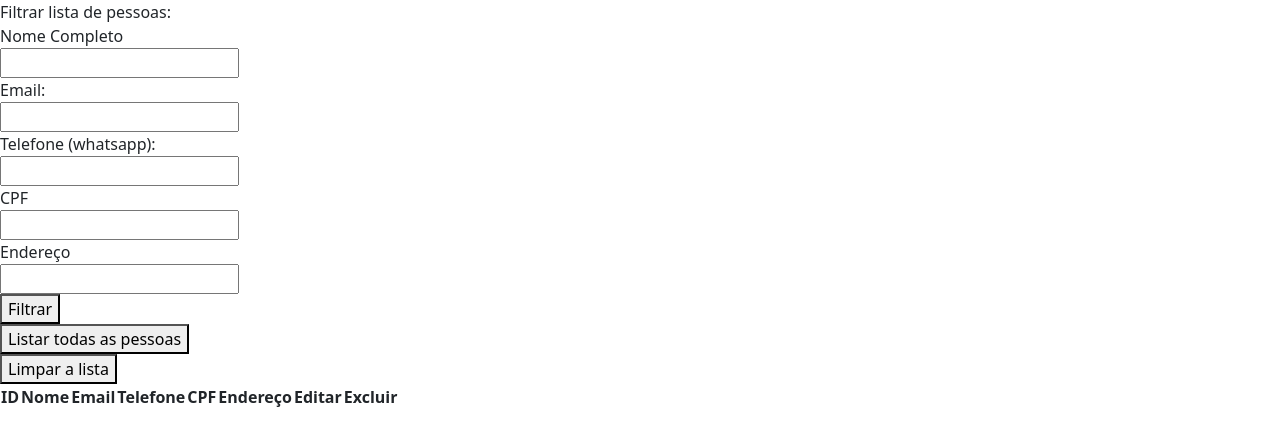
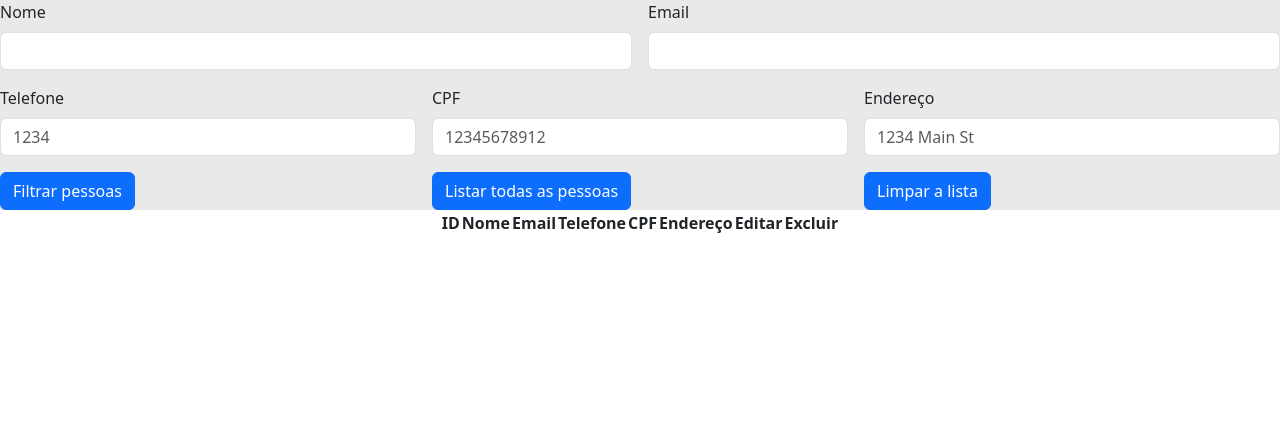
Before and after one commit to thiagoaprgt/aprendendo-splitphp, a Vue app in the folder crud-VueJS/: page /listPeople in a window 1280 px wide. Shown: the top 446 px of the page. Built offline with nearby package versions, Linux system fonts and the light colour scheme.

Commit message:
Adicionando bootstrap no formulário de listagem de pessoas.

```diff
--- a/crud-VueJS/src/components/crud/ListPeople.vue
+++ b/crud-VueJS/src/components/crud/ListPeople.vue
@@ -190,35 +190,48 @@
 
 <template>
 
-  <div class="form_listPeople">
+  <div class="filterPeople">
 
-    <div>Filtrar lista de pessoas:</div>
+    <div class="row g-3">
 
-    <div>Nome Completo</div>
-    <input name="name" type="text">
+      <div class="col-md-6">
+        <label for="inputEmail4" class="form-label form_registerPerson">Nome</label>
+        <input type="text" class="form-control" id="name" name="name">
+      </div>
 
-    <div>Email:</div>
-    <input type="email" name="email">
+      <div class="col-md-6">
+        <label for="inputEmail4" class="form-label form_registerPerson">Email</label>
+        <input type="email" class="form-control" id="inputEmail4" name="email">
+      </div>
 
-    <div>Telefone (whatsapp):</div>
-    <input type="number" name="cellphone">
+      <div class="col-md-4">
+        <label for="inputAddress" class="form-label">Telefone</label>
+        <input type="number" class="form-control  form_registerPerson" id="inputCellphone" placeholder="1234" name="cellphone">
+      </div>
 
-    <div>CPF</div>
-    <input type="number" name="cpf">
+      <div class="col-md-4">
+        <label for="inputAddress" class="form-label">CPF</label>
+        <input type="number" class="form-control form_registerPerson" id="inputAddress" placeholder="12345678912" name="cpf">
+      </div>
 
-    <div>Endereço</div>
-    <input type="text" name="address">
+      <div class="col-4">
+        <label for="inputAddress" class="form-label">Endereço</label>
+        <input type="text" class="form-control  form_registerPerson" id="inputAddress" placeholder="1234 Main St" name="address">
+      </div>
 
-    <div class="form_button">
-      <button class="listPeopleFormButton" @click="submitListPeopleForm">Filtrar</button>
-    </div>
 
-    <div class="form_button">
-      <button class="listPeopleFormButton allPeople" @click="listAllPeople">Listar todas as pessoas</button>
-    </div>
+      <div class="col-4">
+        <button type="submit" class="btn btn-primary" @click="submitListPeopleForm" >Filtrar pessoas</button>
+      </div>
 
-    <div class="form_button">
-      <button class="listPeopleFormButton" @click="clearListPeople">Limpar a lista</button>
+      <div class="col-4">
+        <button type="submit" class="btn btn-primary" @click="listAllPeople" >Listar todas as pessoas</button>
+      </div>
+
+      <div class="col-4">
+        <button type="submit" class="btn btn-primary" @click="clearListPeople" >Limpar a lista</button>
+      </div>
+
     </div>
 
   </div>
@@ -253,3 +266,25 @@
 
 
 </template>
+
+
+<style scoped>
+
+  .filterPeople, .listPeople  {
+
+    display: flex;
+    justify-content: center;
+    align-items: center;
+    margin: auto;
+
+
+
+  }
+
+  .filterPeople > div{
+    background-color: rgba(53, 53, 53, 0.105);
+  }
+
+
+
+</style>
```
